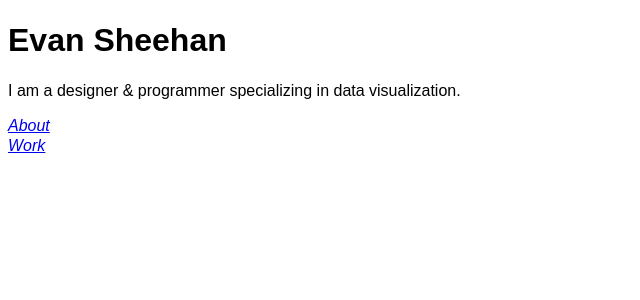
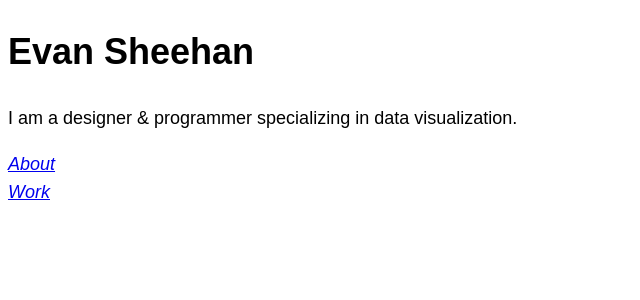
Before and after one commit to darthmall/darthmall.github.io, a Jekyll site: the page built from index.html, in a window 1280 px wide. Shown: the top 300 px of the page, without its empty margins (0-640 px from the left). Built offline with Jekyll 4.4.1, drawn with Linux system fonts in a browser that asks for light colours; nearby versions of some CDN libraries; some web fonts are replaced.

Commit message:
Style text based on the contents of the about page

```diff
--- a/_layouts/base.html
+++ b/_layouts/base.html
@@ -4,7 +4,7 @@
     <meta charset="UTF-8">
     <meta name="viewport" content="width=device-width, initial-scale=1.0">
     <meta http-equiv="X-UA-Compatible" content="ie=edge">
-    <link href="https://fonts.googleapis.com/css?family=Chivo:400,400i|Montserrat:400,700|Space+Mono:400,700" rel="stylesheet">
+    <link href="https://fonts.googleapis.com/css?family=Chivo:300,300i|Montserrat:400,700|Space+Mono:400,700" rel="stylesheet">
     <link href="https://use.fontawesome.com/releases/v5.0.8/css/all.css" rel="stylesheet">
     <link rel="stylesheet" href="{{ 'style.css' | relative_url }}">
     <title>{{ site.title }}{% if page.title %}: {{ page.title }}{% endif %}</title>
--- a/_sass/size.sass
+++ b/_sass/size.sass
@@ -3,3 +3,9 @@ html
 
 *, *::after, *::before
   box-sizing: inherit
+
+p
+  margin: 0
+
+p + p
+  margin-top: 1.111em
--- a/_sass/typography.sass
+++ b/_sass/typography.sass
@@ -3,5 +3,9 @@ html
   font-size: $font-size
   line-height: $line-height
 
+p
+  // Selected experimentally using 18px/28px Chivo
+  max-width: 58ch
+
 a
   font-style: italic
--- a/_sass/variables.sass
+++ b/_sass/variables.sass
@@ -3,7 +3,7 @@ $header-font: "Montserrat", sans-serif
 $mono-font: "Space Mono", sans-serif
 $title-font: $mono-font
 
-$font-size: 16px
-$line-height: 1.2
-$line-length: 50ch
+$font-size: 18px
+$line-height: 1.556
+$line-length: 66ch
 $text-color: black
```
